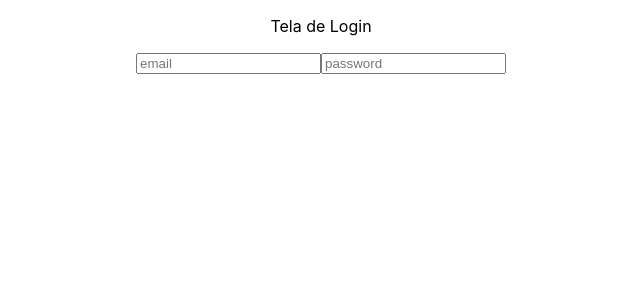
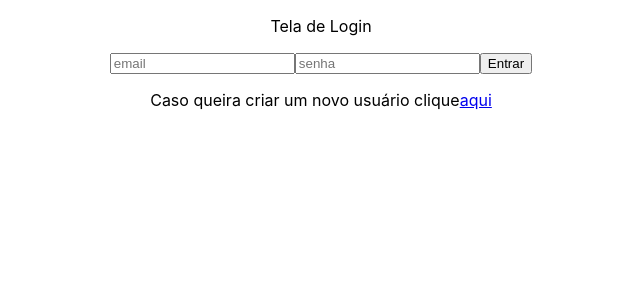
Before and after one commit to mbmauriciojr/Projeto-Ebytr-full-stack-app, a React (Create React App) app in the folder front-end/: page / in a window 1280 px wide. Shown: the top 300 px of the page, without its empty margins (319-959 px from the left). Built offline with nearby package versions, Linux system fonts and the light colour scheme.

Commit message:
Created a Login page where user can log or click to create a new

```diff
--- a/front-end/src/pages/Login.jsx
+++ b/front-end/src/pages/Login.jsx
@@ -1,4 +1,6 @@
 import React from 'react';
+import { Link } from 'react-router-dom';
+import { object } from 'prop-types';
 
 function Login() {
   return (
@@ -6,10 +8,21 @@ function Login() {
       <p>Tela de Login</p>
       <div id="login-form">
         <input type="text" placeholder="email" name="email" />
-        <input type="text" placeholder="password" name="password" />
+        <input type="text" placeholder="senha" name="password" />
+        <button type="submit">Entrar</button>
+      </div>
+      <div id="create-new-user">
+        <p>
+          Caso queira criar um novo usuário clique
+          <Link to="/create-user">aqui</Link>
+        </p>
       </div>
     </>
   );
 }
 
+Login.propTypes = {
+  history: object,
+}.isRequired;
+
 export default Login;
```
